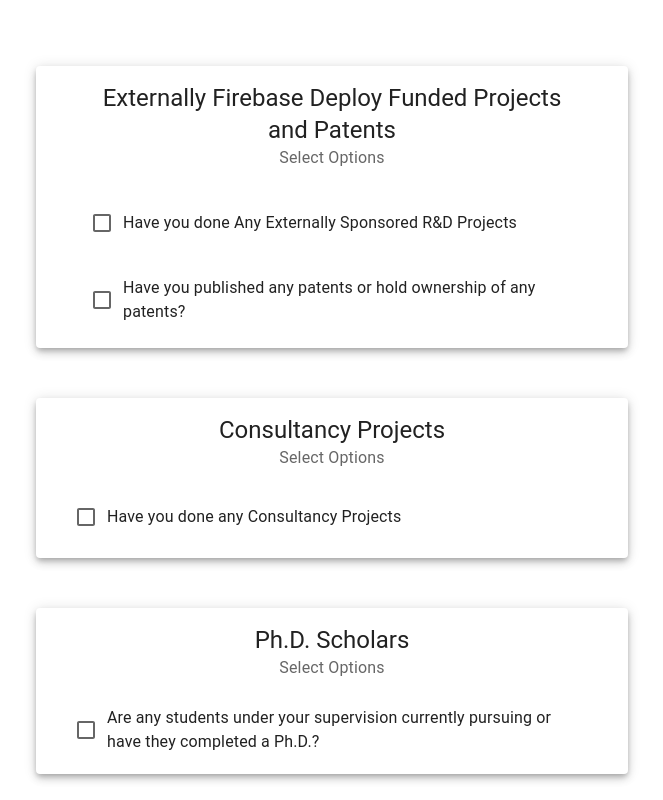
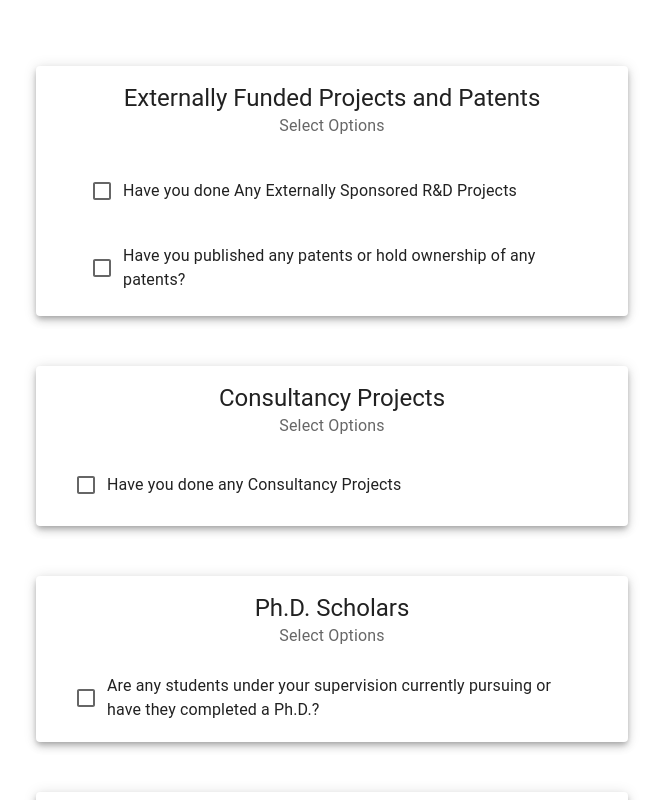
Before and after one commit to CodeArena-SJCIT/SJCIT-CPS, a React (Create React App) app: page /form/1 in a window 1280 px wide. Shown: the top 800 px of the page, without its empty margins (318-981 px from the left). Built offline with nearby package versions, Linux system fonts and the light colour scheme.

Commit message:
Update form.js

```diff
--- a/src/CPS-Frontend/Main Form/form.js
+++ b/src/CPS-Frontend/Main Form/form.js
@@ -83,7 +83,7 @@ const Form = () => {
         <>
             <div className="main-form-div">
                 <Card variant="elevation" elevation={5} sx={{ width: '100%', paddingLeft: "40px", paddingRight: "40px" }} raised>
-                    <CardHeader title="Externally Firebase Deploy Funded Projects and Patents" subheader="Select Options" sx={{ textAlign: "center" }} />
+                    <CardHeader title="Externally Funded Projects and Patents" subheader="Select Options" sx={{ textAlign: "center" }} />
 
                     <CardContent>
                         <FormGroup>
```
